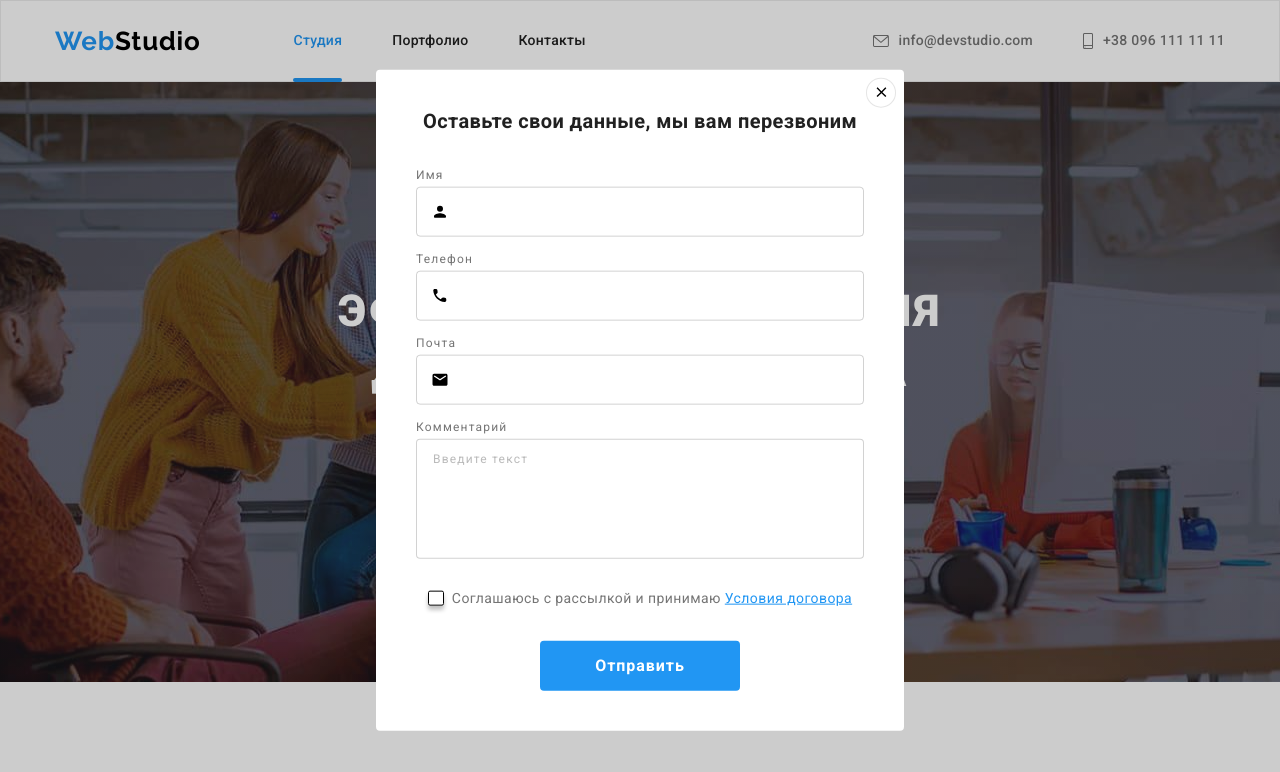
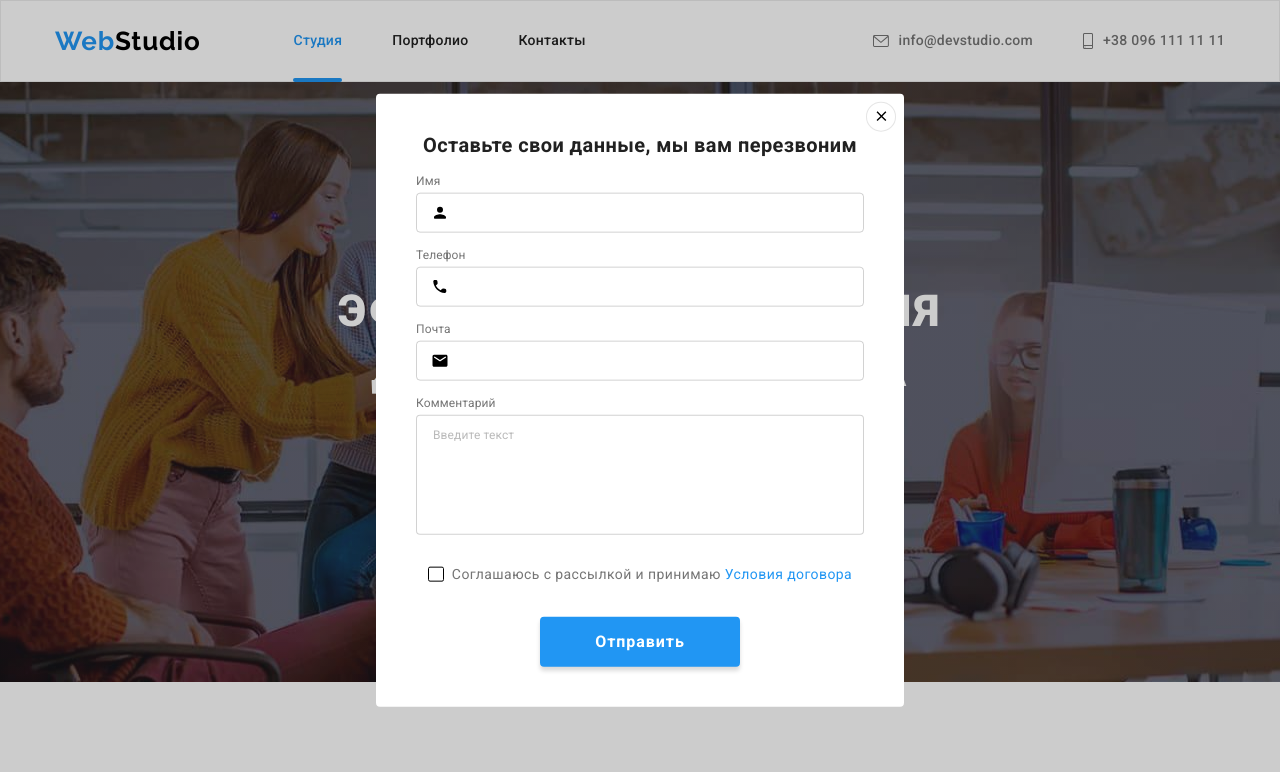
Before and after one commit to AlinaChumachenko/goit-markup-hw-06, a plain HTML site: page index.html in a window 1280 px wide. Both pictures are taken after a click on the button "Заказать услугу". Shown: the top 772 px of the page. Drawn offline with nearby package versions, Linux system fonts and the light colour scheme.

Commit message:
правки

```diff
--- a/css/styles.css
+++ b/css/styles.css
@@ -662,12 +662,13 @@ footer {
     box-shadow: 0px 4px 4px rgba(0, 0, 0, 0.15);
     background-color: transparent;
     outline: transparent;
-    transition: border 250ms var(--time-variable),
+    transition: background-color 250ms var(--time-variable),
+    border 250ms var(--time-variable),
     box-shadow 250ms var(--time-variable);
 }
 
-.subscription-input:focus,
-.subscription-input:hover {
+.subscription-input:focus {
+    background-color: var(--hero-text-color);
     border: 1px Solid var(--accent-color);
     box-shadow: 0px 4px 4px rgba(0, 0, 0, 0.15);
 }
@@ -687,6 +688,7 @@ footer {
     line-height: 1.25;
     letter-spacing: 0.03;
     cursor: pointer;
+
 }
 
 .button-icon-subscribe {
@@ -771,12 +773,17 @@ footer {
 
     color: #212121;
 
-    margin-bottom: 30px;
+    margin-bottom: 12px;
 }
 
 .modall-input {
+    font-family: 'Roboto';
+    font-size: 14px;
+    line-height: 1.14;
+    letter-spacing: 0.01em;
     width: 100%;
-    height: 50px;
+    height: 40px;
+    padding: 0 0 0 42px;
     border-radius: 4px;
     border: 1px Solid rgba(33, 33, 33, 0.2);
     background-color: transparent;
@@ -784,19 +791,17 @@ footer {
     transition: border-color 250ms var(--time-variable);
 }
 
-.modall-input:focus,
-.modall-input:hover {
+.modall-input:focus {
     border-color: var(--accent-color);
 }
 
 .title-input {
     font-size: 12px;
     line-height: 1.17;
-    letter-spacing: 0.1em;
+    letter-spacing: 0.01em;
     color: #757575;
     margin-bottom: 4px;
 }
-
 
 .input-wrap {
     position: relative;
@@ -812,12 +817,15 @@ footer {
     transition: fill 250ms var(--time-variable);
 }
 
-.modall-input:focus + .input-icon,
-.modall-input:hover + .input-icon {
+.modall-input:focus + .input-icon {
     fill: var(--accent-color);
 }
 
 .modal-text {
+    font-family: 'Roboto';
+    font-size: 14px;
+    line-height: 1.14;
+    letter-spacing: 0.01em;
     width: 100%;
     height: 120px;
     border-radius: 4px;
@@ -826,17 +834,17 @@ footer {
     padding: 12px 16px;
     transition: border-color 250ms var(--time-variable);
     margin-bottom: 20px;
+    outline: none;
 }
 
-.modal-text:focus,
-.modal-text:hover {
+.modal-text:focus {
     border-color: var(--accent-color);
 }
 
 .modal-text::placeholder {
     font-size: 12px;
     line-height: 1.17;
-    letter-spacing: 0.1em;
+    letter-spacing: 0.01em;
     color: rgba(117, 117, 117, 0.5);
 }
 
@@ -852,9 +860,9 @@ footer {
     height: 15px;
     border: 1px Solid #000000;
     border-radius: 2px;
-    box-shadow: 0px 4px 4px rgba(0, 0, 0, 0.25);
     margin-right: 8px;
-    /* transition: border-color 250ms var(--time-variable); */
+    transition: background-color 250ms var(--time-variable),
+    box-shadow 250ms var(--time-variable);
 }
 
 .input-chek:checked + .check-text::before {
@@ -865,19 +873,26 @@ footer {
     border: none;
 }
 
+.input-chek:focus + .check-text::before {
+    border-color : var(--accent-color) ;
+    box-shadow: 0px 4px 4px rgba(0, 0, 0, 0.15);
+}
+
 .check-text {
     display: flex;
     align-items: center;
     /* font-size: 14px;
     line-height: 1.71;
-    letter-spacing: 0.3em;
+    letter-spacing: 0.03em;
     color: var(--title-text-color); */
 }
 
 .check-text a {
     color: var(--accent-color);
+    text-decoration: none;
 }
 
 .modall-btn {
     padding: 10px 55px;
+    box-shadow: 0px 4px 4px rgba(0, 0, 0, 0.15);
 }
--- a/index.html
+++ b/index.html
@@ -348,7 +348,7 @@
                 <div class="subscription">
                     <input type="email"
                     class="subscription-input"
-                    name="user-mail" id="user-mail"
+                    name="user-mail"
                     placeholder="E-mail"/>
                     <button type="submit" class="subscription-btn hero-btn">Подписаться
                     <svg class="button-icon-subscribe" width="24" height="24">
```
